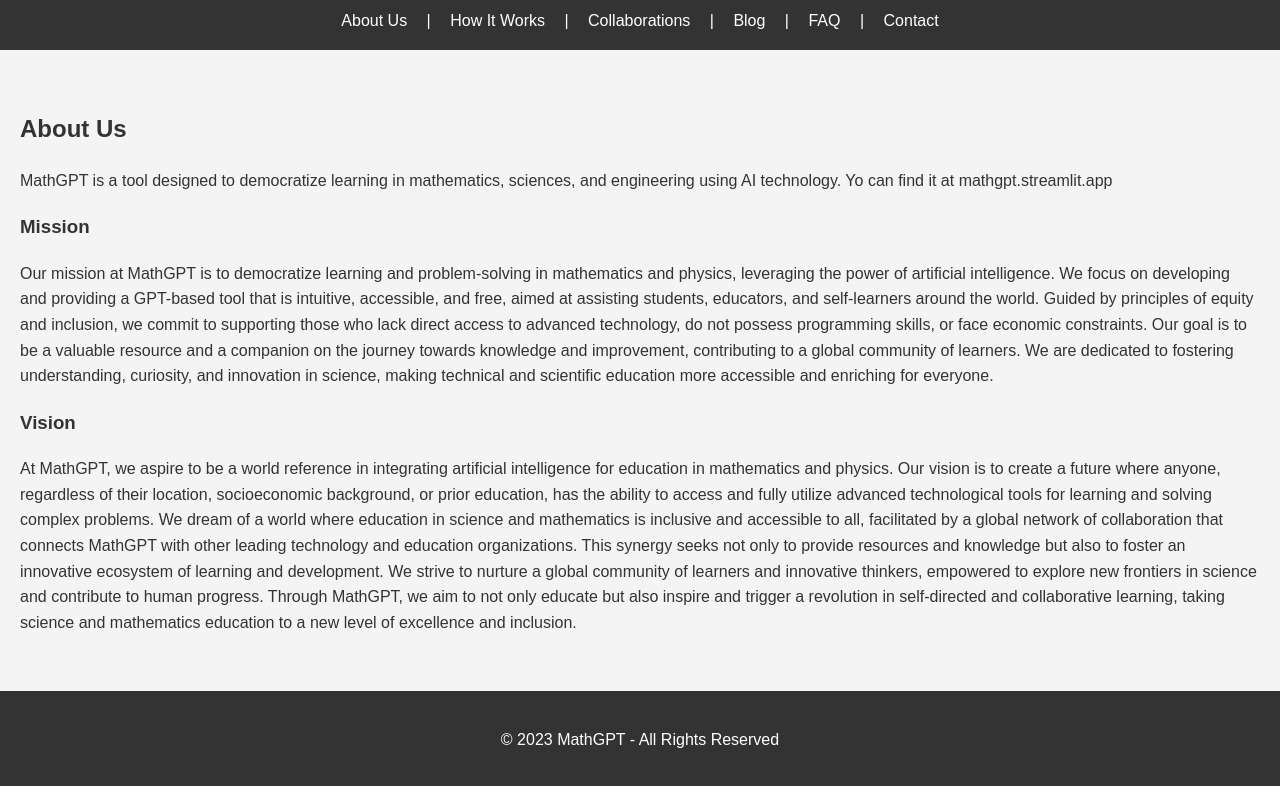
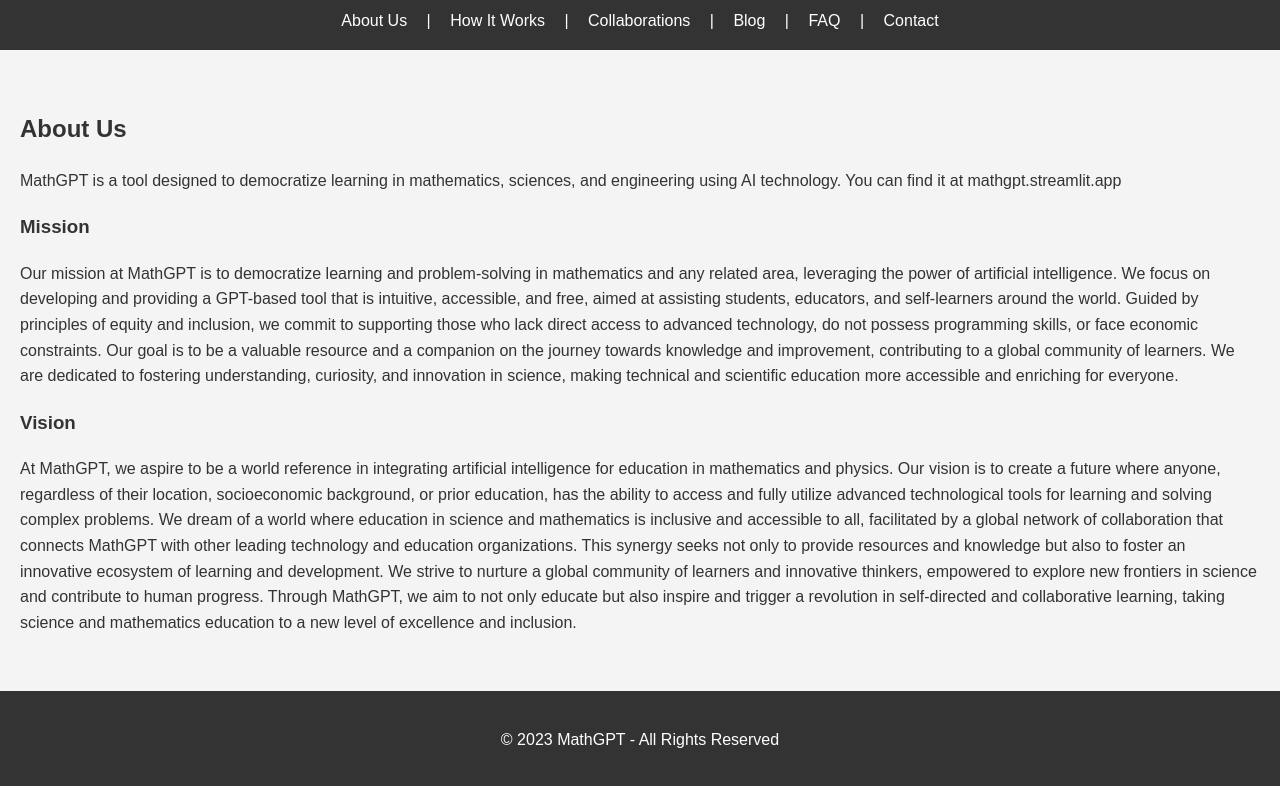
Before and after one commit to napoles-uach/staticweb, a plain HTML site: page index.html in a window 1280 px wide. Shown: the part 102-888 px from the top of the page. Drawn offline with Linux system fonts and the light colour scheme.

Commit message:
Update index.html

```diff
--- a/index.html
+++ b/index.html
@@ -4,7 +4,7 @@
     <meta charset="UTF-8">
     <link rel="stylesheet" href="styles.css">
     <meta name="viewport" content="width=device-width, initial-scale=1.0">
-    <title>MathGPT - Democratizing Math and Physics Education</title>
+    <title>MathGPT - Democratizing Mathematics</title>
     <!-- Aquí puedes añadir enlaces a hojas de estilo CSS y fuentes -->
 </head>
 <body>
@@ -25,10 +25,10 @@
         <!-- Sección Sobre Nosotros -->
         <section id="about">
             <h2>About Us</h2>
-            <p>MathGPT is a tool designed to democratize learning in mathematics, sciences, and engineering using AI technology. Yo can find it at
+            <p>MathGPT is a tool designed to democratize learning in mathematics, sciences, and engineering using AI technology. You can find it at
             mathgpt.streamlit.app</p>
             <h3>Mission</h3>
-            <p>Our mission at MathGPT is to democratize learning and problem-solving in mathematics and physics, leveraging the power of artificial intelligence. We focus on developing and providing a GPT-based tool that is intuitive, accessible, and free, aimed at assisting students, educators, and self-learners around the world. Guided by principles of equity and inclusion, we commit to supporting those who lack direct access to advanced technology, do not possess programming skills, or face economic constraints. Our goal is to be a valuable resource and a companion on the journey towards knowledge and improvement, contributing to a global community of learners. We are dedicated to fostering understanding, curiosity, and innovation in science, making technical and scientific education more accessible and enriching for everyone.</p>
+            <p>Our mission at MathGPT is to democratize learning and problem-solving in mathematics and any related area, leveraging the power of artificial intelligence. We focus on developing and providing a GPT-based tool that is intuitive, accessible, and free, aimed at assisting students, educators, and self-learners around the world. Guided by principles of equity and inclusion, we commit to supporting those who lack direct access to advanced technology, do not possess programming skills, or face economic constraints. Our goal is to be a valuable resource and a companion on the journey towards knowledge and improvement, contributing to a global community of learners. We are dedicated to fostering understanding, curiosity, and innovation in science, making technical and scientific education more accessible and enriching for everyone.</p>
             <h3>Vision</h3>
             <p>At MathGPT, we aspire to be a world reference in integrating artificial intelligence for education in mathematics and physics. Our vision is to create a future where anyone, regardless of their location, socioeconomic background, or prior education, has the ability to access and fully utilize advanced technological tools for learning and solving complex problems. We dream of a world where education in science and mathematics is inclusive and accessible to all, facilitated by a global network of collaboration that connects MathGPT with other leading technology and education organizations. This synergy seeks not only to provide resources and knowledge but also to foster an innovative ecosystem of learning and development. We strive to nurture a global community of learners and innovative thinkers, empowered to explore new frontiers in science and contribute to human progress. Through MathGPT, we aim to not only educate but also inspire and trigger a revolution in self-directed and collaborative learning, taking science and mathematics education to a new level of excellence and inclusion.</p>
         </section>
```
